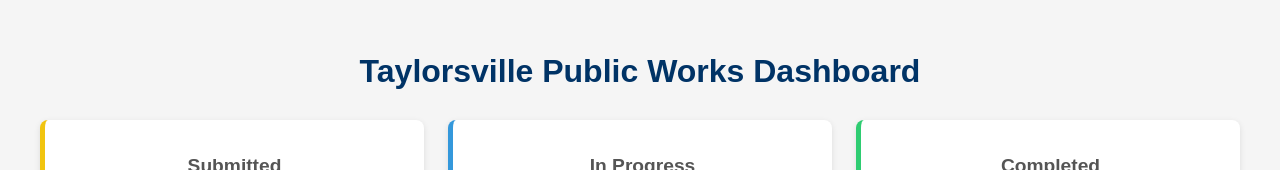
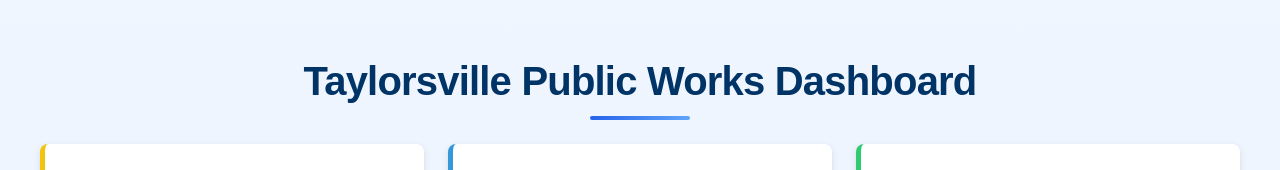
Before and after one commit to MaxHarker/tville-public-works-dashboard, a React (Create React App) app: page / in a window 1280 px wide. Shown: the top 170 px of the page. Built offline with nearby package versions, Linux system fonts and the light colour scheme.

Commit message:
Polished UI

```diff
--- a/src/App.css
+++ b/src/App.css
@@ -1,5 +1,6 @@
 .App {
   text-align: center;
+  background: linear-gradient(180deg, #f0f6ff 0%, #dbeafe 100%);
 }
 
 .App-logo {
@@ -40,3 +41,24 @@
 .dashboard-section {
   margin-bottom: 1.5rem;
 }
+
+.dashboard-title {
+  text-align: center;
+  font-size: 2.5rem;
+  font-weight: 700;
+  color: #003366;
+  letter-spacing: -0.02em;
+  margin-bottom: 1rem;
+  position: relative;
+}
+
+.dashboard-title::after {
+  content: "";
+  display: block;
+  width: 100px;
+  height: 4px;
+  margin: 0.75rem auto 0;
+
+  background: linear-gradient(90deg, #2563eb, #60a5fa);
+  border-radius: 999px;
+}
--- a/src/App.js
+++ b/src/App.js
@@ -44,7 +44,7 @@ function App() {
         minHeight: "100vh"
       }}
     >
-      <h1 style={{ textAlign: "center", color: "#003366" }}>
+      <h1 className="dashboard-title">
         Taylorsville Public Works Dashboard
       </h1>
 
--- a/src/components/DashboardCard.css
+++ b/src/components/DashboardCard.css
@@ -1,7 +1,11 @@
 .dashboard-card {
-  background-color: white;
+  background: white;
   padding: 1.5rem;
-  border-radius: 10px;
-  box-shadow: 0 4px 12px rgba(0, 0, 0, 0.1);
+  border-radius: 12px;
+
+  box-shadow:
+    0 4px 12px rgba(0, 0, 0, 0.16),
+    inset 0 0 0 1px rgba(0, 0, 0, 0.14);
+
   margin-top: 2rem;
 }
--- a/src/index.css
+++ b/src/index.css
@@ -5,6 +5,8 @@ body {
     sans-serif;
   -webkit-font-smoothing: antialiased;
   -moz-osx-font-smoothing: grayscale;
+  --gold: #fed701;
+  --blue: #151ea6;
 }
 
 code {
```
Also changed, not shown: src/logo.svg (deleted).
